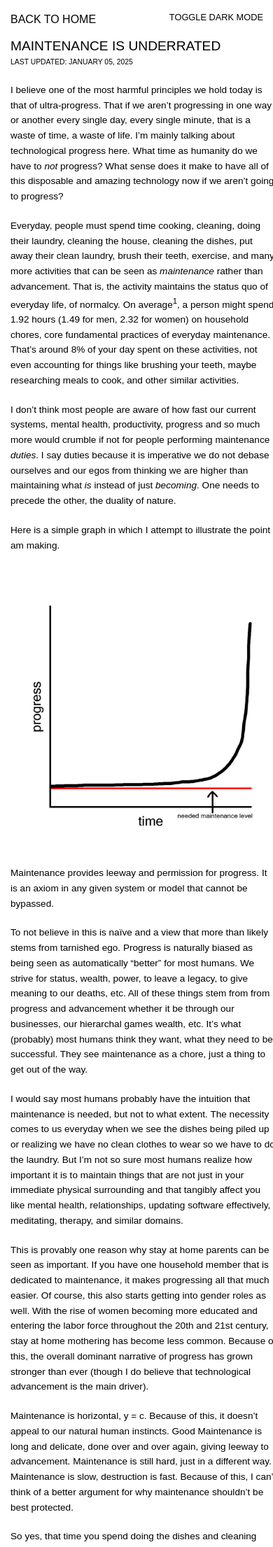
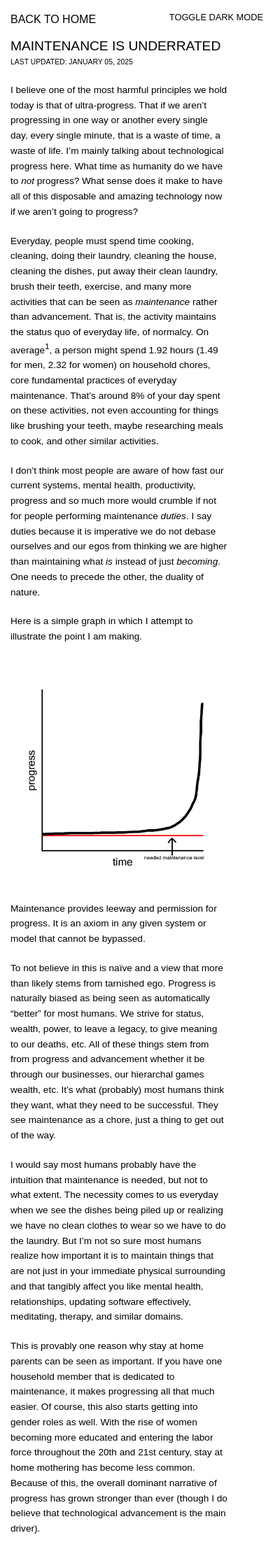
Before and after one commit to pxsswordprotected/personalsite, a Jekyll site: the page built from docs/_posts/2025-01-05-Maintenance-Is-Underrated.md, in a window 390 px wide. Shown: the top 2211 px of the page at 70% size. Built offline with Jekyll 4.4.1, drawn with Linux system fonts in a browser that asks for light colours.

Commit message:
changed mobile width

```diff
--- a/docs/_layouts/post.html
+++ b/docs/_layouts/post.html
@@ -86,6 +86,12 @@
             body {
                 padding: 0 10px;
                 margin-left: 10px;
+                max-width: 320px;
+            }
+
+            img {
+             max-width: 320px;
+
             }
 
             .home-link {
```
